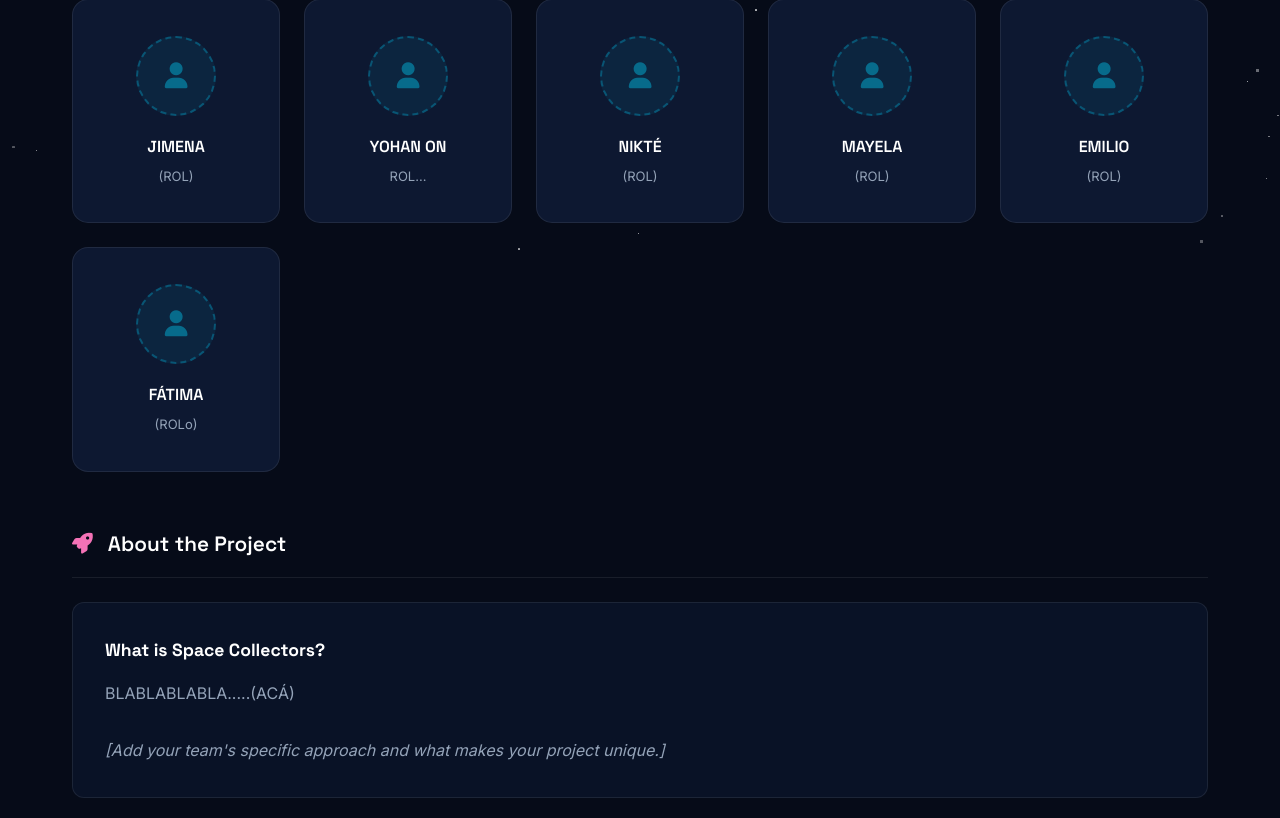
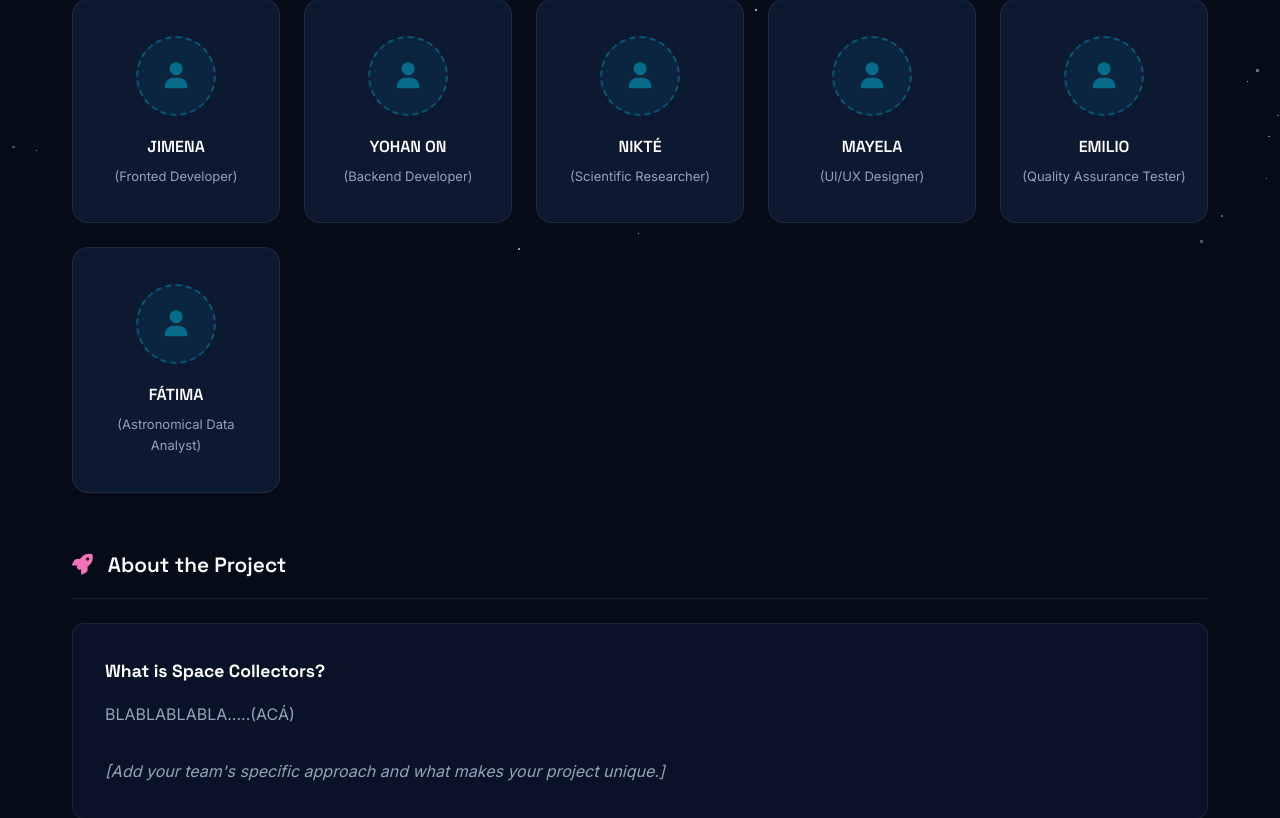
Before and after one commit to XanderCale3722/SPACECOLLECTORS3, a Flask app: page /about in a window 1280 px wide. Shown: the part 542-1360 px from the top of the page. Run offline with Flask 3, Linux system fonts and the light colour scheme.

Commit message:
se cambiaron los roles en el apartado about us

```diff
--- a/space_collectors/templates/about.html
+++ b/space_collectors/templates/about.html
@@ -51,7 +51,7 @@
                     <i class="fas fa-user"></i>
                 </div>
                 <p class="miembro-nombre">JIMENA</p>
-                <p class="miembro-rol">(ROL)</p>
+                <p class="miembro-rol">(Fronted Developer)</p>
             </div>
 
             <!-- INTEGRANTE YOHAN -->
@@ -60,7 +60,7 @@
                     <i class="fas fa-user"></i>
                 </div>
                 <p class="miembro-nombre">YOHAN ON</p>
-                <p class="miembro-rol">ROL...</p>
+                <p class="miembro-rol">(Backend Developer)</p>
             </div>
 
             <!-- INTEGRANTE NIKTÉ -->
@@ -69,7 +69,7 @@
                     <i class="fas fa-user"></i>
                 </div>
                 <p class="miembro-nombre">NIKTÉ</p>
-                <p class="miembro-rol">(ROL)</p>
+                <p class="miembro-rol">(Scientific Researcher)</p>
             </div>
 
             <!-- INTEGRANTE MAYELA -->
@@ -78,7 +78,7 @@
                     <i class="fas fa-user"></i>
                 </div>
                 <p class="miembro-nombre">MAYELA</p>
-                <p class="miembro-rol">(ROL)</p>
+                <p class="miembro-rol">(UI/UX Designer)</p>
             </div>
 
             <!-- INTEGRANTE EMILIO -->
@@ -87,7 +87,7 @@
                     <i class="fas fa-user"></i>
                 </div>
                 <p class="miembro-nombre">EMILIO</p>
-                <p class="miembro-rol">(ROL)</p>
+                <p class="miembro-rol">(Quality Assurance Tester)</p>
             </div>
 
             <!-- INTEGRANTE FÁTIMA -->
@@ -96,7 +96,7 @@
                     <i class="fas fa-user"></i>
                 </div>
                 <p class="miembro-nombre">FÁTIMA</p>
-                <p class="miembro-rol">(ROLo)</p>
+                <p class="miembro-rol">(Astronomical Data Analyst)</p>
             </div>
 
         </div><!-- /equipo-grid -->
```
